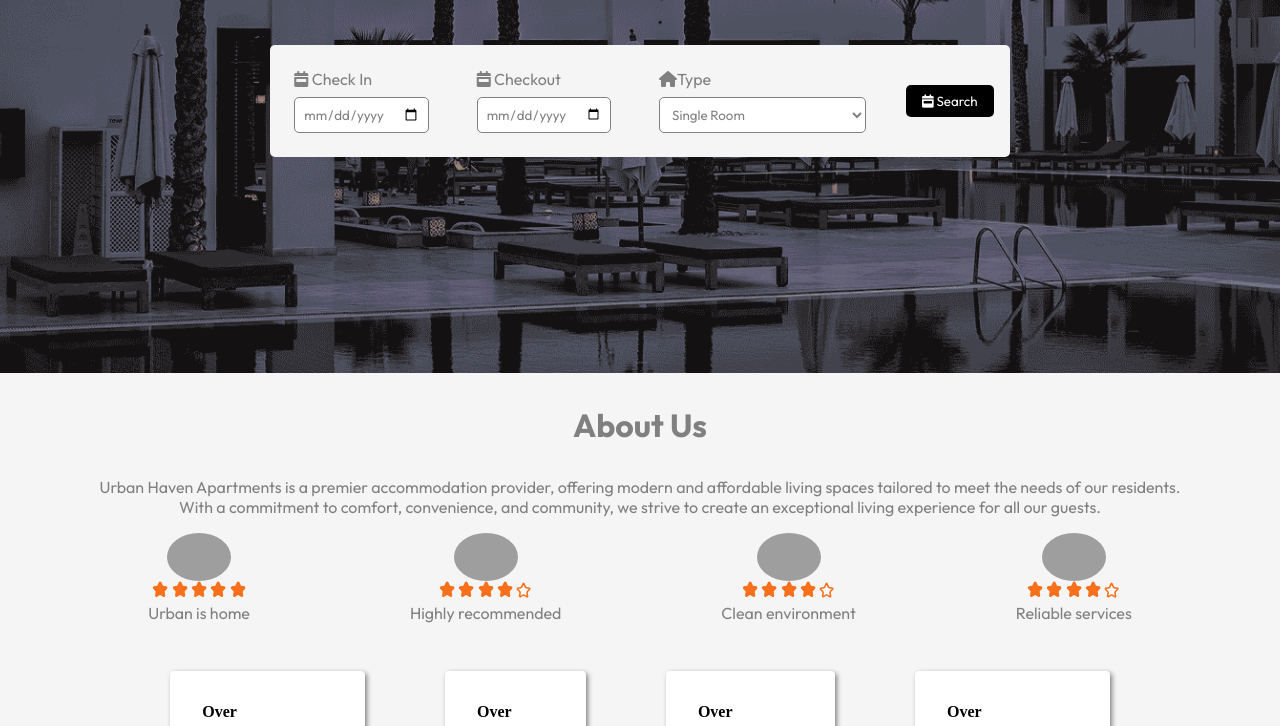
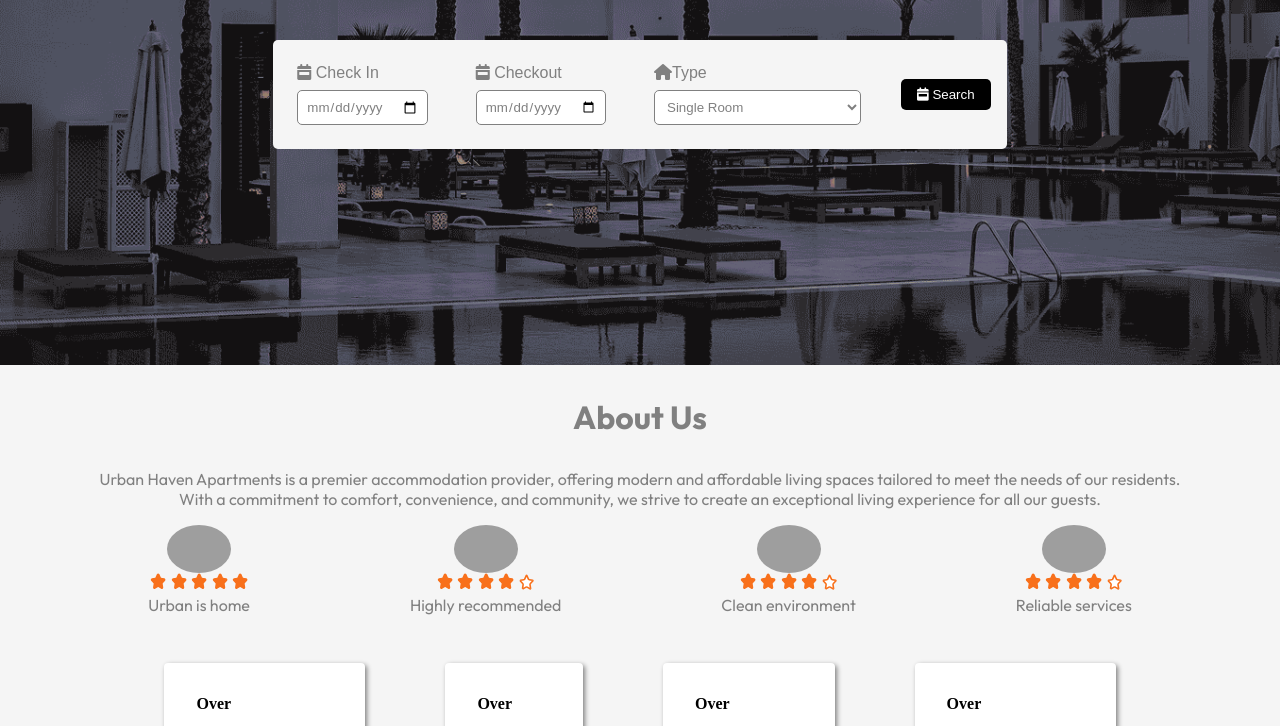
Before and after one commit to Stella-055/Urban-haven, a website built with Vite: page index.html in a window 1280 px wide. Shown: the part 343-1069 px from the top of the page. Built offline with nearby package versions, Linux system fonts and the light colour scheme; grey boxes are pictures that could not be loaded; a web font is replaced by a local one.

Commit message:
changed font type

```diff
--- a/style.css
+++ b/style.css
@@ -14,9 +14,7 @@
   --color-secondary: #e69d02;
 }
 
-*{
-  font-family: Outfit;
-}
+
 
 .hero-bg{
   background-image: url(/heroImage.png);
@@ -422,7 +420,7 @@
   align-items: center;
   justify-content: center;
   background-image:linear-gradient(rgba(0, 0, 0, 0.8), rgba(0, 0, 0, 0.8)),
-  url(/wall.jpg);;
+  url(/wall.jpg);
   background-position: center;
   background-size: cover;
   background-repeat: no-repeat;
```
